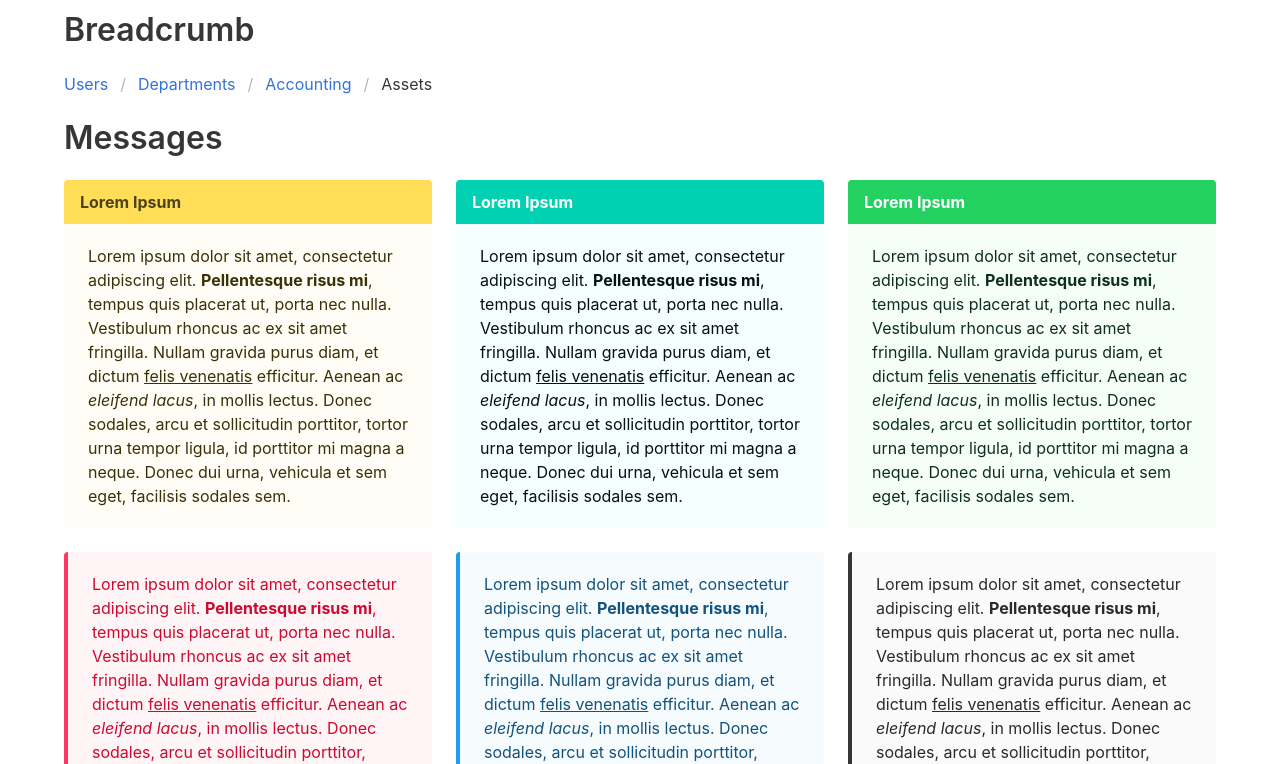
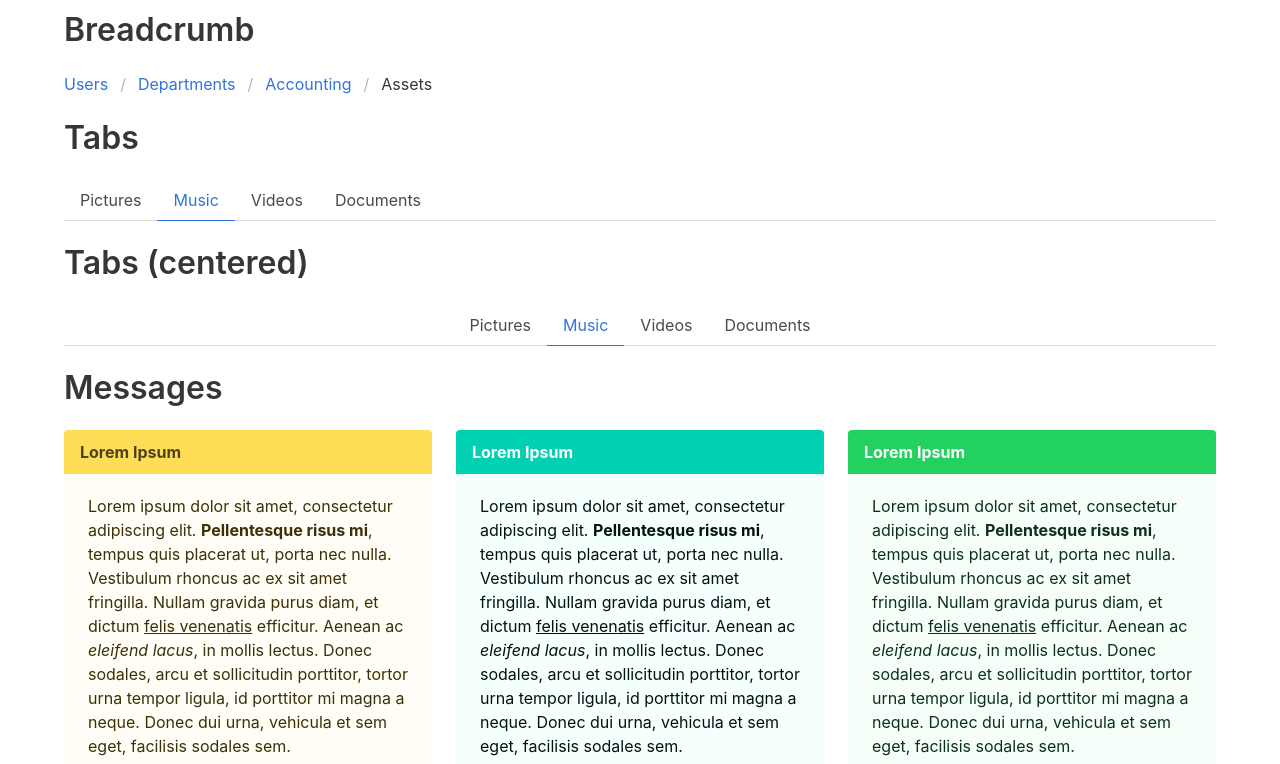
Before and after one commit to danielc92/bulma_exercises, a plain HTML site: page index.html in a window 1280 px wide. Shown: the part 55-819 px from the top of the page. Drawn offline with Linux system fonts and the light colour scheme.

Commit message:
Added few more examples

```diff
--- a/index.html
+++ b/index.html
@@ -99,6 +99,25 @@
     		</ul>
     	</nav>
 
+    	<h1 class = "title is-3">Tabs</h1>
+    	<div class="tabs">
+		  <ul>
+		    <li><a>Pictures</a></li>
+		    <li class = "is-active"><a>Music</a></li>
+		    <li><a>Videos</a></li>
+		    <li><a>Documents</a></li>
+		  </ul>
+		</div>
+		<h1 class = "title is-3">Tabs (centered)</h1>
+		<div class="tabs is-centered">
+		  <ul>
+		    <li><a>Pictures</a></li>
+		    <li class = "is-active"><a>Music</a></li>
+		    <li><a>Videos</a></li>
+		    <li><a>Documents</a></li>
+		  </ul>
+		</div>
+
         <h1 class = "title is-3">Messages</h1>
         <section class="columns">
             <div class="column">
@@ -162,7 +181,7 @@
 		      A <strong>bulma</strong> footer example, <a href="#">some link here</a>.
 		    </p>
 		  </div>
-		</footer>
+	</footer>
 </body>
 
 </html>
```
